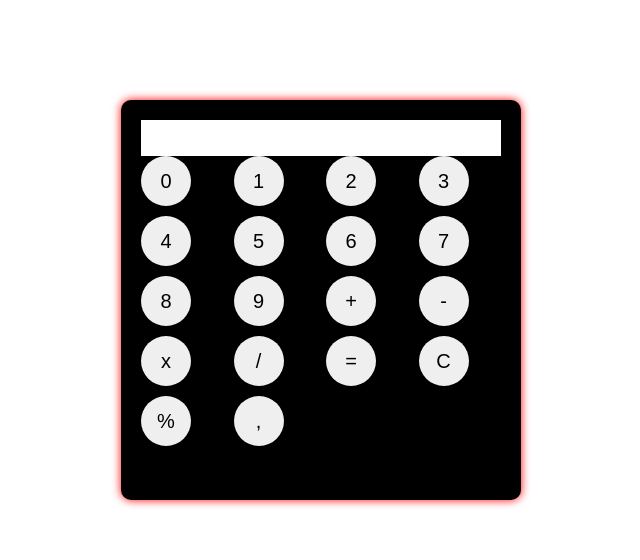
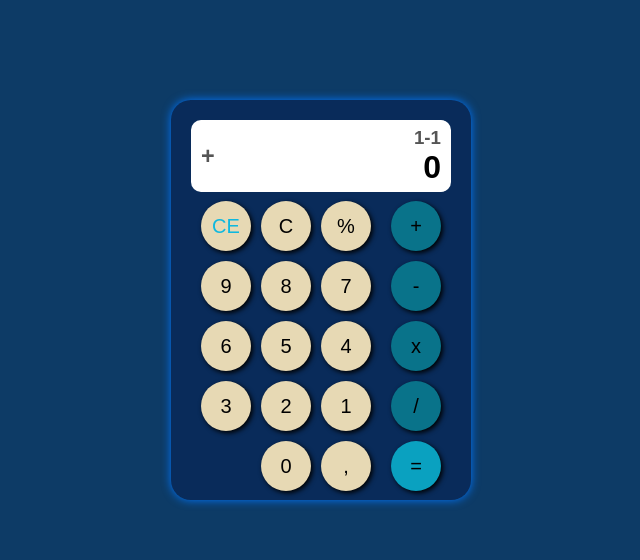
Before and after one commit to LuisMiguel27/Calculadora, a plain HTML site: page index.html in a window 1280 px wide. Shown: the whole page, without its empty margins (319-959 px from the left). Drawn offline with Linux system fonts and the light colour scheme.

Commit message:
incial js

```diff
--- a/index.css
+++ b/index.css
@@ -7,23 +7,52 @@
     text-decoration: none;
 }
 
+body{
+    background-color: #0D3B66;
+}
 .display{
 
     background-color: #ffffff;
     width: 100%;
-    height: 10%;
+    height: 20%;
+    display: flex;
+    align-items: flex-end;
+    justify-content: center;
+    padding: 10px;
+    margin-bottom: 5px;
+    flex-direction: column;
+    border-radius: 10px;
+    position: relative;
+
+}
+
+.passado{
+
+   color: #555555;
+
+}
+
+.operacao{
+
+    font-size: 20px;
+    color: #555555;
+    position: absolute;
+    top: 50%;
+    left: 10px;
+    transform: translateY(-50%);
+
 
 
 }
 .container_calc{
 
-    width: 400px;
+    width: 300px;
     height: 400px;
     margin: 100px auto;
     padding: 20px;
-    box-shadow: 0 0 10px rgb(255, 0, 0);
-    border-radius: 10px;
-    background-color: #000000;
+    box-shadow: 0 0 10px rgb(0, 119, 255);
+    border-radius: 20px;
+    background-color: #092B5A;
 }
 
 .calculadora {
@@ -31,28 +60,32 @@
     height: 100%;
     display: flex;
     flex-direction: column;
+    justify-content: space-between;
     align-items: center;
-    justify-content: space-between;
+
 }
 
 .butoes {
-    display: grid;
-    grid-template-columns: repeat(4, 1fr);
-    grid-template-rows: repeat(5, 1fr);
-    gap: 10px;
+
+    display: flex;
+    justify-content: center;
+    align-items: center;
     width: 100%;
     height: 80%;
+    padding-top: 10px;
+    gap: 20px;
+
 }
 
 .numeros, .operadores, .virgula{
 
     width: 100%;
+    height: 100%;
     padding: 20px;
     font-size: 20px;
     border: none;
     border-radius: 50%;
     cursor: pointer;
-
     display: flex;
     align-items: center;
     justify-content: center;
@@ -63,6 +96,64 @@
 
     width: 50px;
     height: 50px;
+    box-shadow: #000000 2px 2px 5px;
 
 
 }
+
+.numeros{
+    background-color: #E7D9B4;
+}
+
+.operadores{
+    background-color: #09738A;
+}
+
+.part_num{
+
+    display: grid;
+    grid-template-columns: repeat(3, 1fr);
+    grid-template-rows: repeat(4, 1fr);
+    gap: 10px;
+    width: auto;
+    margin-right: 0 auto;
+}
+
+#limpartudo{
+
+    color: #0eb8df;
+
+}
+#igual{
+
+    background-color: #0AA1C0;
+
+}
+
+
+#vazio{
+    visibility: hidden;
+
+}
+
+.part_oper{
+
+    display: flex;
+    flex-direction: column;
+    align-items: center;
+    gap: 10px;
+
+}
+
+button:hover{
+
+    box-shadow: #0eb8df 2px 2px 5px;
+
+}
+
+button:active{
+
+    transform: scale(0.95);
+    background-color: #0eb8df;
+    color: #ffffff;
+}
--- a/index.html
+++ b/index.html
@@ -8,6 +8,7 @@
     <meta name="viewport" content="width=device-width, initial-scale=1.0">
 
     <link rel="stylesheet" href="index.css">
+    <script src="index.js" defer></script>
 
 </head>
 
@@ -16,34 +17,54 @@
 
     <div class ="container_calc">
         <div class="display">
-            <div class="passado"> </div>
-            <div class="resultado"></div>
+            <div class="passado">
+                <h3 id="passado">1-1</h3>
+            </div>
+            <div class="resultado">
+                <h1 id="display">0</h1>
+            </div>
 
-
+            <div class= "operacao">
+                <h3 id="operacao">+</h3>
+            </div>
         </div>
 
         <div class = "calculadora">
             <div class ="butoes">
-                <button type = "button" class = "numeros" id = "0">0</button>
-                <button type = "button" class = "numeros" id = "1">1</button>
-                <button type = "button" class = "numeros" id = "2">2</button>
-                <button type = "button" class = "numeros" id = "3">3</button>
-                <button type = "button" class = "numeros" id = "4">4</button>
-                <button type = "button" class = "numeros" id = "5">5</button>
-                <button type = "button" class = "numeros" id = "6">6</button>
-                <button type = "button" class = "numeros" id = "7">7</button>
-                <button type = "button" class = "numeros" id = "8">8</button>
-                <button type = "button" class = "numeros" id = "9">9</button>
+                <section class="part_num">
 
-                <button type = "button" class = "operadores" id = "soma">+</button>
-                <button type = "button" class = "operadores" id = "sub">-</button>
-                <button type = "button" class = "operadores" id = "mult">x</button>
-                <button type = "button" class = "operadores" id = "div">/</button>
-                <button type = "button" class = "operadores" id = "igual">=</button>
-                <button type = "button" class = "operadores" id = "clear">C</button>
-                <button tyoe ="button"  class=  "operadores" id= "procento">%</button>
-                <button type = "button" class = "virgula" id = "virg">,</button>
+                    <button class="numeros" id="limpartudo">CE</button>
+                    <button type = "button" class = "numeros" id = "clear">C</button>
+                    <button tyoe ="button"  class=  "numeros" id= "procento">%</button>
 
+
+                    <button class="numeros" id="9">9</button>
+                    <button class="numeros" id="8">8</button>
+                    <button class="numeros" id="7">7</button>
+
+                    <button class="numeros" id="6">6</button>
+                    <button class="numeros" id="5">5</button>
+                    <button class="numeros" id="4">4</button>
+
+                    <button class="numeros" id="3">3</button>
+                    <button class="numeros" id="2">2</button>
+                    <button class="numeros" id="1">1</button>
+
+
+                    <button class="numeros" id="vazio"></button>
+                    <button class="numeros" id="0">0</button>
+                    <button type = "button" class = "numeros" id = "virg">,</button>
+
+                </section>
+
+                <section class="part_oper">
+                        <button type = "button" class = "operadores" id = "soma">+</button>
+                        <button type = "button" class = "operadores" id = "sub">-</button>
+                        <button type = "button" class = "operadores" id = "mult">x</button>
+                        <button type = "button" class = "operadores" id = "div">/</button>
+                        <button type = "button" class = "operadores" id = "igual">=</button>
+
+                </section>
             </div>
         </div>
     </div>
--- /dev/null
+++ b/index.js
@@ -0,0 +1,38 @@
+const display = document.getElementById("display");
+const botoes = document.querySelectorAll(".numeros");
+
+let valorAtual = "";
+let operacaoAtual = null;
+let valorAnterior = "";
+
+botoes.forEach(botao => {
+    botao.addEventListener("click", () => {
+
+        const numero = botao.textContent;
+
+        if(display.textContent === "0") {
+            display.textContent = numero;
+
+        } else {
+            display.textContent += numero;
+            valorAtual = numero;
+        }
+    });
+});
+
+const operacaoDisplay = document.getElementById("operacao");
+const botoesOperacao = document.querySelectorAll(".operadores");
+
+botoesOperacao.forEach(botao => {
+    botao.addEventListener("click", () => {
+        const operacao = botao.textContent;
+
+        if(operacao === "=") {
+
+            display.textContent = "0";
+            operacaoDisplay.textContent = "+";
+        } else {
+            operacaoDisplay.textContent = operacao;
+        }
+    });
+});
```
